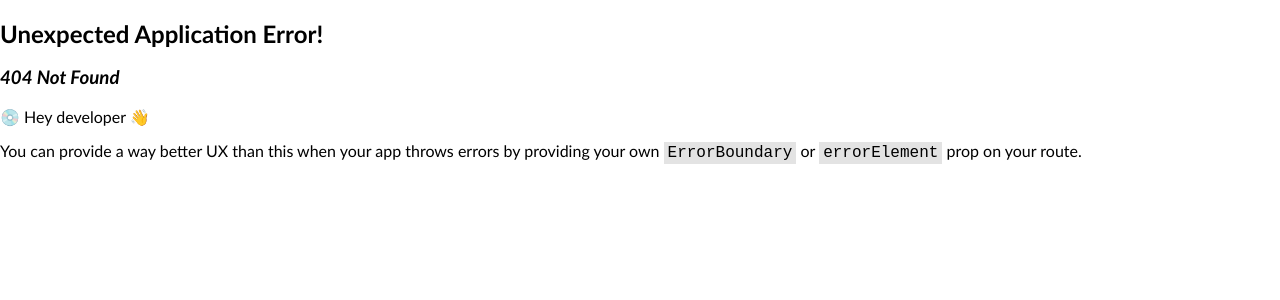
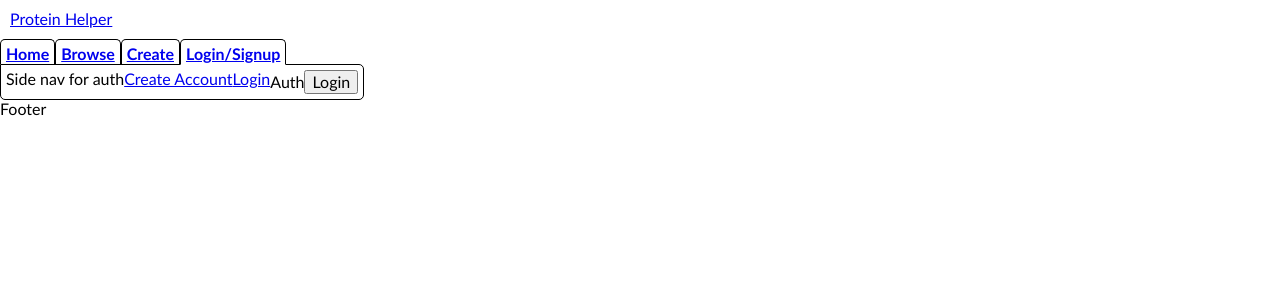
Before and after one commit to Nicholas-Gregory/ProteinHelper, a React (Vite) app in the folder client/: page /auth/login in a window 1280 px wide. Before the commit this address had no page. Shown: the top 300 px of the page. Built offline with nearby package versions, Linux system fonts and the light colour scheme.

Commit message:
Context: UserContext; Hook: useAuth; Layout: Auth; Layout: AuthUtils; Page: Login; Page: CreateAccount; (skeleton of how the frontend handles user accounts)

```diff
--- /dev/null
+++ b/client/src/contexts/UserContext.jsx
@@ -0,0 +1,33 @@
+import React, { useContext, useState } from 'react';
+
+export const UserContext = React.createContext();
+
+export function useAuth() {
+    return useContext(UserContext);
+}
+
+export default function UserProvider({ children }) {
+    const [user, setUser] = useState(null);
+
+    async function login() {
+         setUser({ name: 'n' });
+    }
+
+    async function logout() {
+        setUser(null);
+    }
+
+    async function signup() {
+
+    }
+
+    return (
+        <UserContext.Provider value={{
+            user,
+            login, logout,
+            signup
+        }}>
+            {children}
+        </UserContext.Provider>
+    )
+}
--- /dev/null
+++ b/client/src/layouts/Auth.jsx
@@ -0,0 +1,10 @@
+import { Outlet } from "react-router-dom";
+
+export default function Auth({}) {
+    return (
+        <>
+            Auth
+            <Outlet />
+        </>
+    )
+}
--- /dev/null
+++ b/client/src/layouts/AuthUtils.jsx
@@ -0,0 +1,17 @@
+import { Link } from "react-router-dom";
+import { useAuth } from "../contexts/UserContext";
+
+export default function AuthUtils({ page }) {
+    const { user, logout } = useAuth();
+
+    return (
+        <>
+             <div
+                className={`tab-title${page === 'auth' ? ' tab-selected' : ''}`}
+                style={{ display: 'inline-block' }}
+            >
+                {user ? <a href='#' onClick={logout}>Logout</a> : <Link to='/auth'>Login/Signup</Link>}
+            </div>
+        </>
+    )
+}
--- a/client/src/layouts/Header.jsx
+++ b/client/src/layouts/Header.jsx
@@ -1,4 +1,5 @@
 import { Link } from "react-router-dom";
+import AuthUtils from "./AuthUtils";
 
 export default function Header({ page }) {
     return (
@@ -25,6 +26,8 @@ export default function Header({ page }) {
             >
                 <Link to={'/create'}>Create</Link>
             </div>
+
+            <AuthUtils page={page} />
         </>
     )
 }
--- a/client/src/layouts/SideNav.jsx
+++ b/client/src/layouts/SideNav.jsx
@@ -17,6 +17,13 @@ export default function SideNav({ page }) {
                         <Link to={'/create/new'}>New Creation</Link>
                     </>
                 );
+            case 'auth':
+                return (
+                    <>
+                        <Link to={'/auth/signup'}>Create Account</Link>
+                        <Link to={'/auth/login'}>Login</Link>
+                    </>
+                )
         }
     }
 
--- /dev/null
+++ b/client/src/pages/CreateAccount.jsx
@@ -0,0 +1,11 @@
+import { useAuth } from "../contexts/UserContext"
+
+export default function CreateAccount({}) {
+    const { signup } = useAuth();
+
+    return (
+        <>
+            create acc
+        </>
+    )
+}
--- /dev/null
+++ b/client/src/pages/Login.jsx
@@ -0,0 +1,11 @@
+import { useAuth } from "../contexts/UserContext"
+
+export default function Login({}) {
+    const { login } = useAuth();
+
+    return (
+        <>
+            <button onClick={login}>Login</button>
+        </>
+    )
+}
```
Also changed, not shown: client/src/main.jsx (+21 -1 lines).
